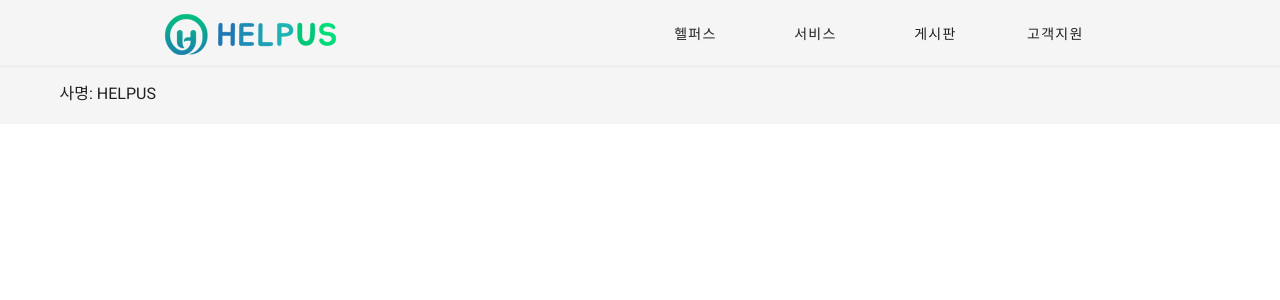
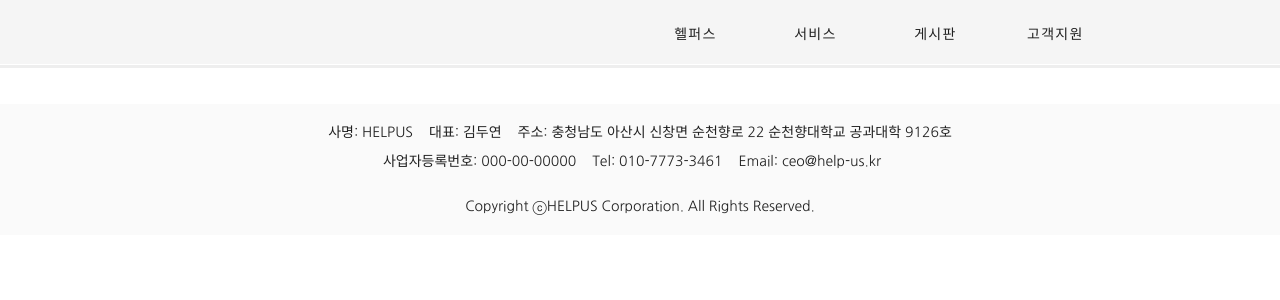
Before and after one commit to HELPUS-korea/HELPUS-korea.github.io, a Vue app: page / in a window 1280 px wide. Shown: the top 300 px of the page. Built offline with nearby package versions, Linux system fonts and the light colour scheme; what vue-icon would draw is missing.

Commit message:
Feat: Add footer

```diff
--- a/src/App.vue
+++ b/src/App.vue
@@ -67,11 +67,30 @@
       <router-view />
 
       <!-- footer -->
-      <v-footer>
-        <v-container>
-          <v-layout>
+      <v-footer class="mt-10">
+        <v-container class="text-center">
+          <v-layout wrap>
             <v-flex xs12>
-              사명: HELPUS
+              <span class="mr-4 mr-sm-3 mr-md-4" v-text="`사명: ${info.companyName}`" />
+              <span class="mr-sm-3 mr-md-4" v-text="`대표: ${info.CEO}`" />
+              <span class="hidden-xs-only" v-text="`주소: ${info.address}`" />
+            </v-flex>
+            <v-flex xs12 class="hidden-sm-and-up mt-2">
+              <span v-text="`주소: ${info.address}`" />
+            </v-flex>
+            <v-flex xs12 class="mt-2">
+              <span class="mr-4 mr-sm-3 mr-md-4" v-text="`사업자등록번호: ${info.registration}`" />
+              <span class="hidden-xs-only mr-4 mr-sm-3 mr-md-4" v-text="`Tel: ${info.tel}`" />
+              <span class="hidden-xs-only mr-sm-3 mr-md-4" v-text="`Email: ${info.email}`" />
+            </v-flex>
+            <v-flex xs12 class="hidden-sm-and-up mt-2">
+              <span v-text="`Tel: ${info.tel}`" />
+            </v-flex>
+            <v-flex xs12 class="hidden-sm-and-up mt-2">
+              <span v-text="`Email: ${info.email}`" />
+            </v-flex>
+            <v-flex xs12 class="mt-6">
+              <span>Copyright ⓒHELPUS Corporation. All Rights Reserved.</span>
             </v-flex>
           </v-layout>
         </v-container>
@@ -81,8 +100,6 @@
 </template>
 
 <script>
-// import _ from 'lodash';
-
 export default {
   name: 'App',
   data: () => ({
@@ -91,7 +108,7 @@ export default {
       companyName: 'HELPUS',
       CEO: '김두연',
       address: '충청남도 아산시 신창면 순천향로 22 순천향대학교 공과대학 9126호',
-      registrationNumber: '000-00-00000',
+      registration: '000-00-00000',
       tel: '010-7773-3461',
       email: 'ceo@help-us.kr',
     },
@@ -164,6 +181,8 @@ export default {
 <style lang="scss">
 /* global */
 
+@import url(http://fonts.googleapis.com/earlyaccess/nanumgothic.css); /* font */
+
 $sm: 960px;
 
 /* nav positioning */
@@ -183,9 +202,15 @@ button.icon-button > span > svg {
   width: 50%;
 }
 
-/* footer background */
+/* footer */
 footer {
-  background: #fafafa;
+  background: #fafafa !important;
+  font-size: 14px;
+}
+
+/* font */
+* {
+  font-family: "Nanum Gothic", sans-serif;
 }
 
 @media screen and (max-width: $sm) {
```
